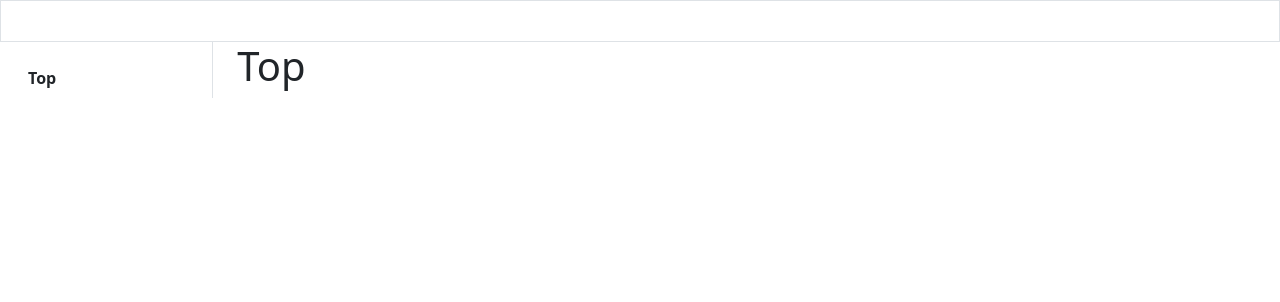
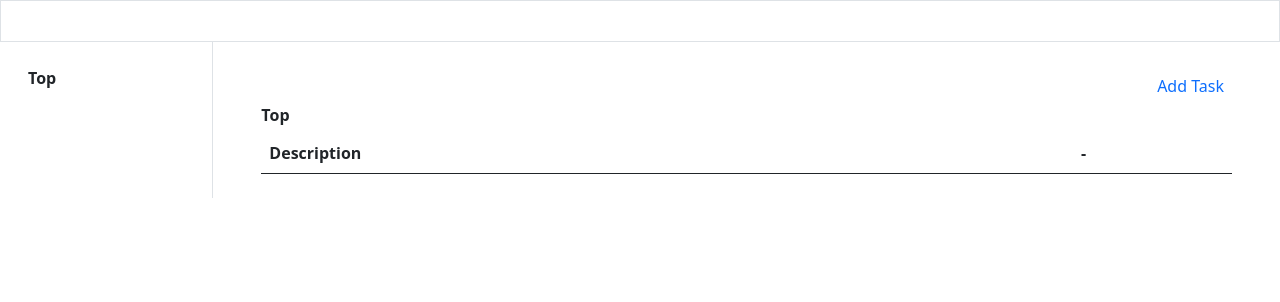
Before and after one commit to kbanchi-portfolio/basic-flask-web-app, a Flask app: page /top in a window 1280 px wide. Shown: the top 302 px of the page. Run offline with Flask 3, Linux system fonts and the light colour scheme; the visitor is signed in with stand-in values (Sample User, id 1); data that the repository does not hold is empty; parts of the project's set-up code (start-up, migrations or seed data) failed here and were passed over.

Commit message:
add basic function

```diff
--- a/app.py
+++ b/app.py
@@ -16,6 +16,7 @@
 from flask_login import login_required
 from flask_login import login_user
 from flask_login import logout_user
+from flask_login import current_user
 
 from database import db
 from database import User
@@ -55,8 +56,9 @@
 
 with app.app_context():
     login_manager = LoginManager(app)
-    db.drop_all()
-    db.create_all()
+    if os.environ.get("DB_INIT") == "init":
+        db.drop_all()
+        db.create_all()
     db.session.commit()
 
 
@@ -80,7 +82,7 @@
     return render_template("signup.html")
 
 
-@app.route("/signup_processing", methods=["POST"])
+@app.route("/signup", methods=["POST"])
 def signup_processing():
     name = request.form["name"]
     email = request.form["email"]
@@ -136,14 +138,16 @@
     return redirect(url_for("login"))
 
 
-@app.route("/top")
-def top():
-    return render_template("top.html")
-
-
 @app.route("/")
 def index():
     return redirect("/top")
+
+
+@app.route("/top")
+@login_required
+def top():
+    tasks = Task.query.filter_by(user_id=current_user.id).all()
+    return render_template("top.html", tasks=tasks)
 
 
 @app.route("/add")
@@ -152,10 +156,42 @@
     return render_template("add_task.html")
 
 
-@app.route("/edit")
+@app.route("/add", methods=["POST"])
 @login_required
-def edit():
-    return render_template("edit_task.html")
+def add_processing():
+    description = request.form["description"]
+    db.session.add(
+        Task(
+            user_id=current_user.id,
+            description=description,
+        )
+    )
+    db.session.commit()
+    flash("Create Task", "success")
+    return redirect("/top")
+
+
+@app.route("/edit/<id>")
+@login_required
+def edit(id):
+    task = Task.query.filter_by(id=id).first()
+    return render_template("edit_task.html", task=task)
+
+
+@app.route("/edit/<id>", methods=["POST"])
+@login_required
+def edit_processing(id):
+    method = request.form.get("_method", "").upper()
+    if method == "PUT":
+        task = Task.query.filter_by(id=id).first()
+        task.description = request.form["description"]
+        flash("Edit Task", "success")
+        db.session.commit()
+    elif method == "DELETE":
+        task = Task.query.filter_by(id=id).delete()
+        flash("Delete Task", "danger")
+        db.session.commit()
+    return redirect("/top")
 
 
 if __name__ == "__main__":
--- a/database.py
+++ b/database.py
@@ -64,7 +64,6 @@
         db.Integer,
         ForeignKey("users.id", ondelete="CASCADE"),
         nullable=False,
-        unique=True,
     )
     description = db.Column(db.String(255), nullable=False)
 
--- a/templates/top.html
+++ b/templates/top.html
@@ -1,5 +1,30 @@
 {% extends "layout_logined.html" %}
 
 {% block content %}
-<h1>Top</h1>
+<div>
+    <div class="m-4">
+        <div class="d-flex justify-content-end mt-2">
+            <a class="link-primary text-decoration-none m-2" href="{{ url_for('add') }}">Add Task</a>
+        </div>
+        <h1 class="h6 fw-bold">Top</h1>
+        <table class="table table-hover">
+            <thead>
+                <tr>
+                    <th>Description</th>
+                    <th>-</th>
+                </tr>
+            </thead>
+            <tbody>
+                {% for task in tasks %}
+                <tr>
+                    <td>{{ task.description }}</td>
+                    <td>
+                        <a class="btn btn-outline-success" href="{{ url_for('edit', id=task.id) }}">Edit</a>
+                    </td>
+                </tr>
+                {% endfor %}
+            </tbody>
+        </table>
+    </div>
+</div>
 {% endblock %}
```
Also changed, not shown: templates/add_task.html (+19 -1 lines), templates/edit_task.html (+46 -1 lines).
